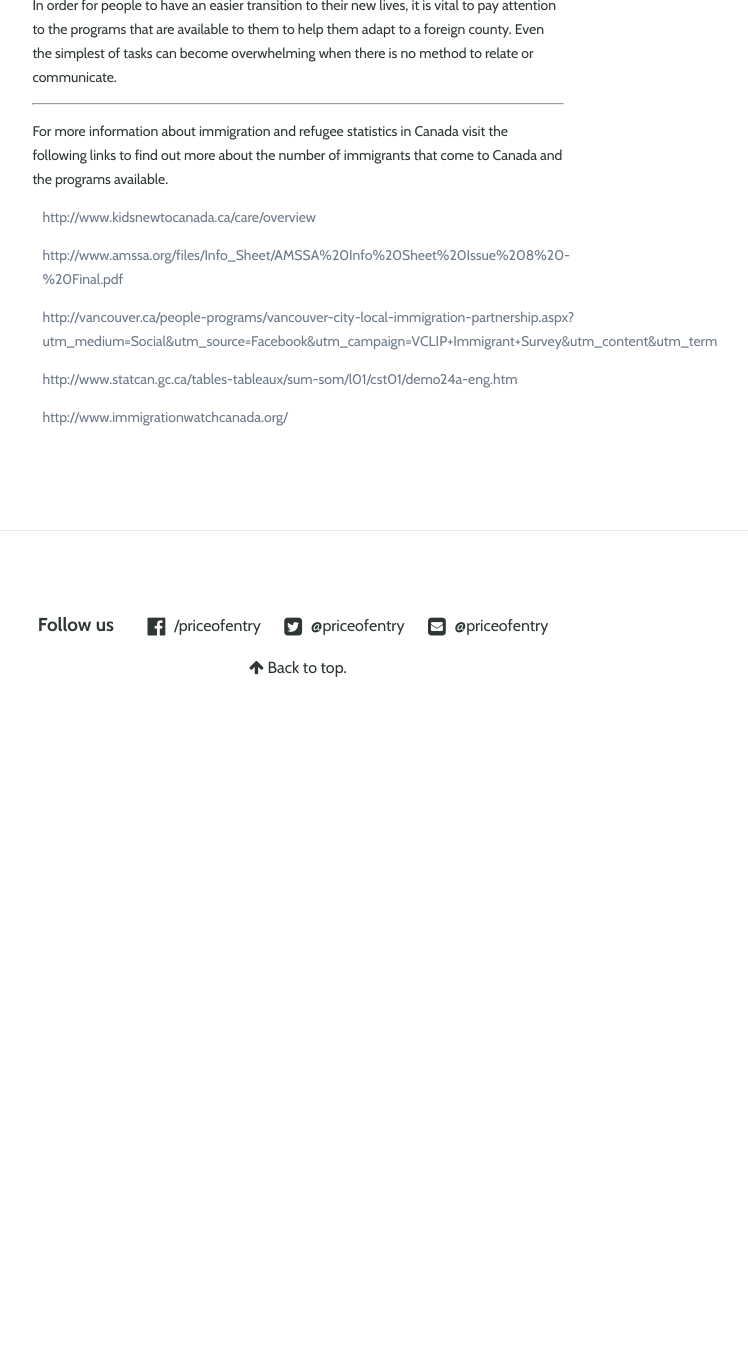
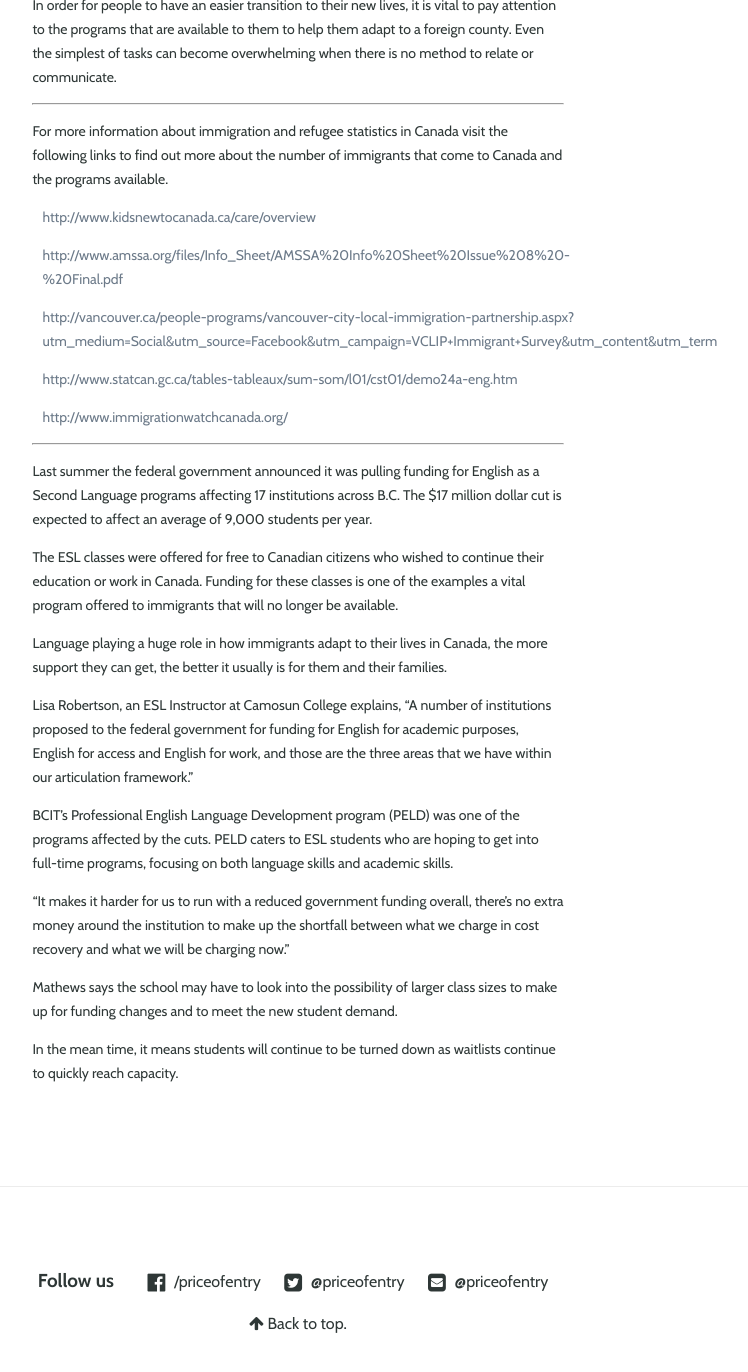
Before and after one commit to Priceofentry/priceofentry.github.io, a Jekyll site: the page built from background.md, in a window 1280 px wide and 1400 px high, scrolled down 1735 px. Shown: the top 1372 px of the window, without its empty margins (342-1090 px from the left). Built offline with Jekyll 4.4.1, drawn with Linux system fonts in a browser that asks for light colours; nearby versions of some CDN libraries; library files that are not in the unit come from our copies; before the commit the page ends 2479 px from its top, so only the background shows below that.

Commit message:
some changes

```diff
--- a/background.md
+++ b/background.md
@@ -41,3 +41,20 @@ For more information about immigration and refugee statistics in Canada visit th
 [3]: http://vancouver.ca/people-programs/vancouver-city-local-immigration-partnership.aspx?utm_medium=Social&utm_source=Facebook&utm_campaign=VCLIP+Immigrant+Survey&utm_content&utm_term
 [4]: http://www.statcan.gc.ca/tables-tableaux/sum-som/l01/cst01/demo24a-eng.htm
 [5]: http://www.immigrationwatchcanada.org/
+
+<hr>
+Last summer the federal government announced it was pulling funding for English as a Second Language programs affecting 17 institutions across B.C. The $17 million dollar cut is expected to affect an average of 9,000 students per year.
+
+The ESL classes were offered for free to Canadian citizens who wished to continue their education or work in Canada. Funding for these classes is one of the examples a vital program offered to immigrants that will no longer be available.
+
+Language playing a huge role in how immigrants adapt to their lives in Canada, the more support they can get, the better it usually is for them and their families.
+
+Lisa Robertson, an ESL Instructor at Camosun College explains, “A number of institutions proposed to the federal government for funding for English for academic purposes, English for access and English for work, and those are the three areas that we have within our articulation framework."
+
+BCIT’s Professional English Language Development program (PELD) was one of the programs affected by the cuts. PELD caters to ESL students who are hoping to get into full-time programs, focusing on both language skills and academic skills.
+
+“It makes it harder for us to run with a reduced government funding overall, there’s no extra money around the institution to make up the shortfall between what we charge in cost recovery and what we will be charging now.”
+
+Mathews says the school may have to look into the possibility of larger class sizes to make up for funding changes and to meet the new student demand.
+
+In the mean time, it means students will continue to be turned down as waitlists continue to quickly reach capacity.
--- a/index.html
+++ b/index.html
@@ -57,10 +57,9 @@ layout: default-index
         <section class="container">
             <section class="about">
                             <h1>More to come...</h1>
-            <p>We are happy to announce that we have finish the first draft of our radio documentary, we hope to share the final documentary by April. </p><p>
+            <p>The first draft of our documentary has been completed and submitted. Both of us are really pleased with the way the production came together. However, there is still room for improvement! With the extra time we have been allotted, we now have an opportunity to make our project even better. We plan to make some minor changes to the writing, mainly the introduction. We plan to add an extra voice-over at the end and use that to conclude our doc. There is also the possibility of us speaking with one of our characters parents. If that is possible we will most likely be adding an extra voice to our project as well.</p>
 
-Stay tuned for more updates and don't forget to follow us on Twitter for more information.
-</p>
+            <p>In two weeks our next version of the documentary will be completed, stay tuned for more!</p>
                 <iframe width="560" height="315" src="https://www.youtube.com/embed/B6fMiZGj7L0" frameborder="0" allowfullscreen></iframe>
             </section>
         </section>
```
